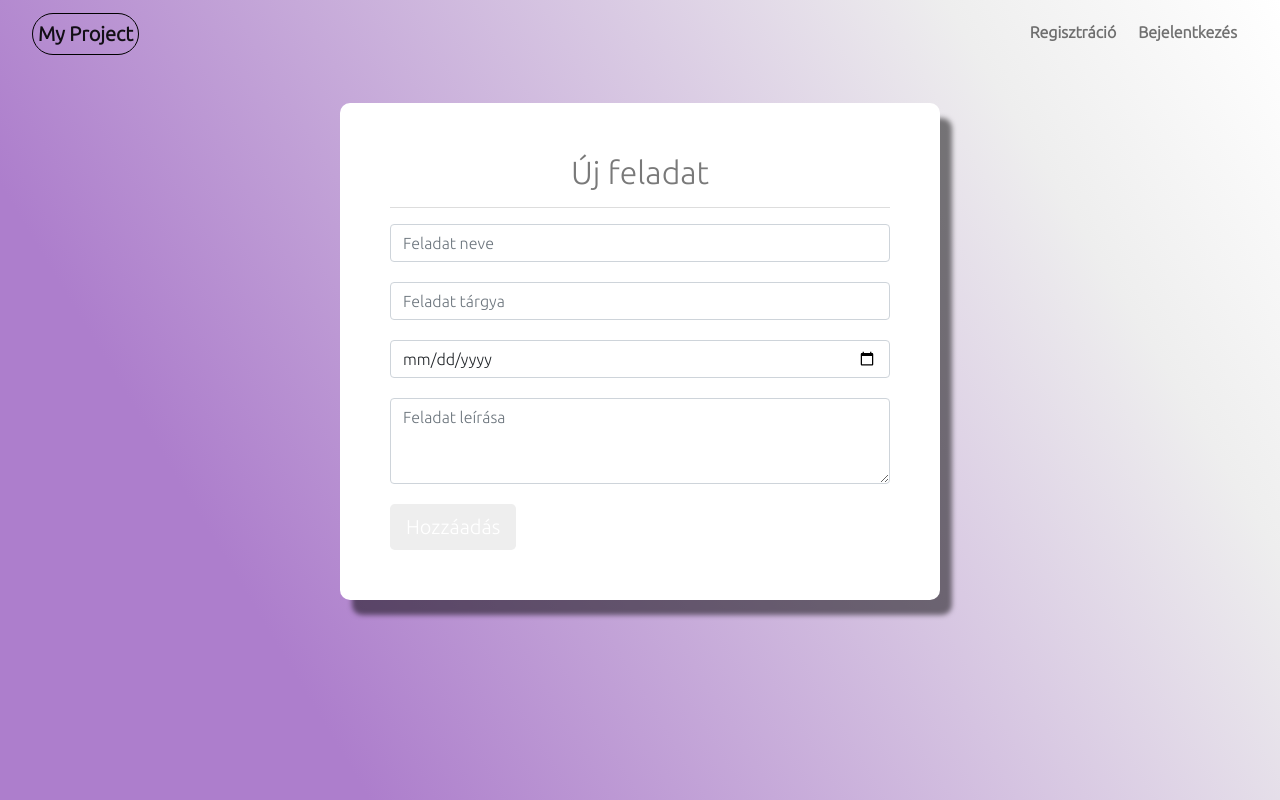
After one commit to rkekesi22/My-Project, a Flask app: page /newtask in a window 1280 px wide. The commit adds this page. Run offline with Flask 2, Linux system fonts and the light colour scheme.

Commit message:
Új feladat html

```diff
--- a/website/templates/base.html
+++ b/website/templates/base.html
@@ -24,7 +24,7 @@
       <!-- https://getbootstrap.com/docs/5.0/components/navbar/ -->
       <nav class="navbar navbar-expand-lg navbar-light">
           <div class="container-fluid">
-            <a class="navbar-brand" href="/">My Project</a>
+            <a class="navbar-brand">My Project</a>
             <button class="navbar-toggler" type="button" data-bs-toggle="collapse" data-bs-target="#navbarNav" aria-controls="navbarNav" aria-expanded="false" aria-label="Toggle navigation">
               <span class="navbar-toggler-icon"></span>
             </button>
@@ -34,6 +34,12 @@
                 {% if user.is_authenticated %}
                   <li class="nav-item">
                     <a class="nav-link active" id="home" aria-current="page" href="/">Home</a>
+                  </li>
+                  <li class="nav-item">
+                    <a class="nav-link" id="currenttasks" href="/currenttasks">Aktuális feladatok</a>
+                  </li>
+                  <li class="nav-item">
+                    <a class="nav-link" id="newtask" href="/newtask">Új feladat</a>
                   </li>
                   <li class="nav-item">
                     <a class="nav-link" id="logout" href="/logout" >Kijelentkezés</a>
--- /dev/null
+++ b/website/templates/newtask.html
@@ -0,0 +1,32 @@
+<!-- https://jinja.palletsprojects.com/en/3.0.x/templates/#list-of-control-structures -->
+<!-- Child template -->
+{% extends "base.html"%}{% block title %}Új feladat{% endblock %}
+{%block content%}
+<!-- {{text}} -->
+<div class="signup-form">
+    <form method="post">
+        <h2 align="center"> Új feladat </h2>
+        <hr>
+    <!-- https://getbootstrap.com/docs/5.0/forms/layout/ -->
+        <div class="form-group">
+            <input type="text" class="form-control" id="taskName" name="taskName" placeholder="Feladat neve" required>
+        </div>
+        <div class="form-group">
+            <input type="text" class="form-control" id="taskSubject" name="taskSubject" placeholder="Feladat tárgya" required>
+        </div>
+        <div class="form-group">
+            <input type="date" class="form-control" id="taskTime" name="taskTime" placeholder="Dátum" required>
+        </div>
+        <div class="form-group">
+            <div class="mb-3">
+                <!-- <label for="exampleFormControlTextarea1" class="form-label">Example textarea</label> -->
+                <textarea class="form-control" id="description" rows="3" placeholder="Feladat leírása"></textarea>
+            </div>
+        </div>
+        <!-- https://getbootstrap.com/docs/5.0/components/buttons/ -->
+        <div>
+            <button type="submit" class="btn btn-primary btn-lg">Hozzáadás</button>
+        </div>
+    </form>
+</div>
+{%endblock%}
--- a/website/views.py
+++ b/website/views.py
@@ -7,3 +7,8 @@ views = Blueprint('views',__name__,url_prefix='/')
 @login_required
 def home():
     return render_template('home.html', user = current_user)
+
+
+@views.route('/newtask')
+def newtask():
+    return render_template('newtask.html', user = current_user)
```
Also changed, not shown: website/templates/currenttasks.html (added). Lines whose indentation alone changed are shown as unchanged.
